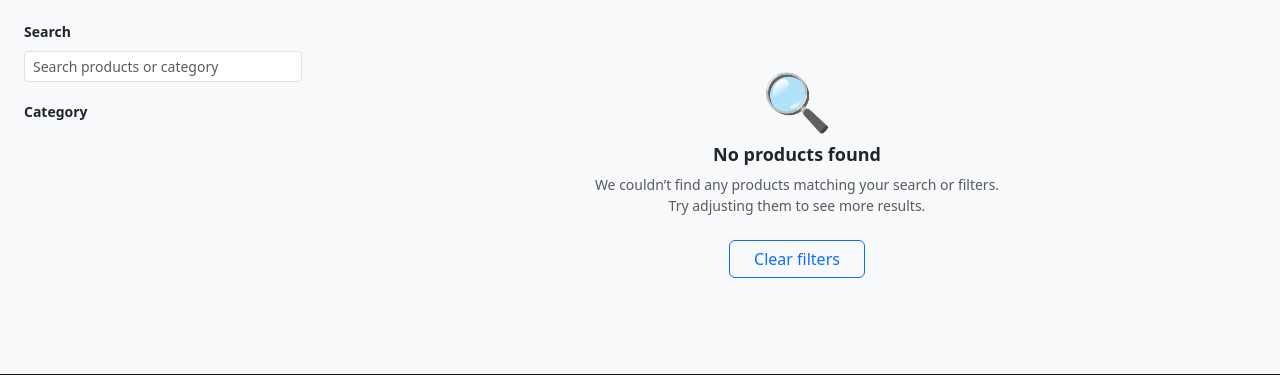
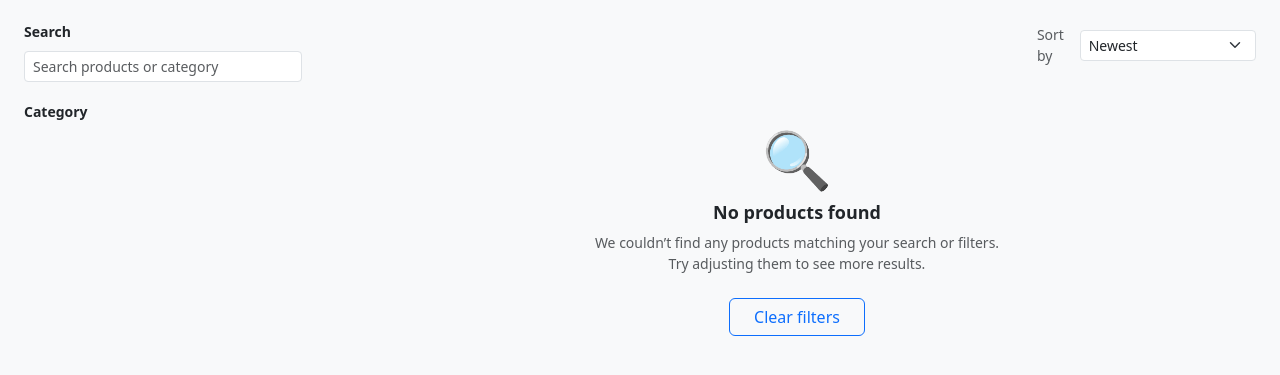
Before and after one commit to Saifuddin1/Store, a Flask app: page /products in a window 1280 px wide. Shown: the part 46-421 px from the top of the page. Run offline with Flask 3, Linux system fonts and the light colour scheme; data that the repository does not hold is empty.

Commit message:
updated code

```diff
--- a/app/main/routes.py
+++ b/app/main/routes.py
@@ -160,10 +160,11 @@ def move_wishlist_to_cart(product_id):
     flash("Moved to cart 🛒", "success")
     return redirect(url_for("main.wishlist"))
 
-# OLD
+
 # @main_bp.route("/products")
 # def product_list():
 #     q = request.args.get("q", "").strip()
+#     category_ids = request.args.getlist("categories")  # 👈 NEW
 
 #     products_query = (
 #         Product.query
@@ -174,7 +175,7 @@ def move_wishlist_to_cart(product_id):
 #         )
 #     )
 
-#     # 🔍 SEARCH LOGIC
+#     # 🔍 SEARCH
 #     if q:
 #         products_query = products_query.filter(
 #             or_(
@@ -183,13 +184,19 @@ def move_wishlist_to_cart(product_id):
 #             )
 #         )
 
+#     # 🧩 CATEGORY FILTER
+#     if category_ids:
+#         products_query = products_query.filter(
+#             Product.category_id.in_(category_ids)
+#         )
+
 #     products = (
 #         products_query
 #         .order_by(Product.created_at.desc())
 #         .all()
 #     )
 
-#     # ⭐ Rating summary (avg + count)
+#     # ⭐ RATINGS (UNCHANGED)
 #     ratings = (
 #         db.session.query(
 #             ProductReview.product_id,
@@ -209,29 +216,44 @@ def move_wishlist_to_cart(product_id):
 #         for r in ratings
 #     }
 
+#     # 📦 ALL ACTIVE CATEGORIES (FOR FILTER)
+#     categories = Category.query.filter_by(is_active=True).all()
+
 #     return render_template(
 #         "store/products.html",
 #         products=products,
 #         rating_map=rating_map,
-#         search_query=q  # optional UX improvement
+#         categories=categories,
+#         selected_categories=category_ids,
+#         search_query=q
 #     )
 
 
 @main_bp.route("/products")
 def product_list():
+
+    # =======================
+    # QUERY PARAMS
+    # =======================
     q = request.args.get("q", "").strip()
-    category_ids = request.args.getlist("categories")  # 👈 NEW
+    category_ids = request.args.getlist("categories")
+    sort = request.args.get("sort", "newest")
 
+    # =======================
+    # BASE QUERY
+    # =======================
     products_query = (
         Product.query
         .join(Category)
         .filter(
-            Product.is_active == True,
-            Category.is_active == True
+            Product.is_active.is_(True),
+            Category.is_active.is_(True)
         )
     )
 
-    # 🔍 SEARCH
+    # =======================
+    # SEARCH (NAME + CATEGORY)
+    # =======================
     if q:
         products_query = products_query.filter(
             or_(
@@ -240,26 +262,54 @@ def product_list():
             )
         )
 
-    # 🧩 CATEGORY FILTER
+    # =======================
+    # CATEGORY FILTER
+    # =======================
     if category_ids:
         products_query = products_query.filter(
             Product.category_id.in_(category_ids)
         )
 
-    products = (
-        products_query
-        .order_by(Product.created_at.desc())
-        .all()
-    )
+    # =======================
+    # SORTING (MYSQL SAFE)
+    # =======================
+    if sort == "price_low":
+        products_query = products_query.order_by(Product.price.asc())
 
-    # ⭐ RATINGS (UNCHANGED)
+    elif sort == "price_high":
+        products_query = products_query.order_by(Product.price.desc())
+
+    elif sort == "rating":
+        avg_rating = func.avg(ProductReview.rating)
+
+        products_query = (
+            products_query
+            .outerjoin(ProductReview)
+            .group_by(Product.id)
+            .order_by(
+                avg_rating.is_(None),   # 👈 NULLs last
+                avg_rating.desc()
+            )
+        )
+
+    else:  # newest
+        products_query = products_query.order_by(Product.created_at.desc())
+
+    # =======================
+    # EXECUTE QUERY
+    # =======================
+    products = products_query.all()
+
+    # =======================
+    # RATING SUMMARY (UI)
+    # =======================
     ratings = (
         db.session.query(
             ProductReview.product_id,
             func.avg(ProductReview.rating).label("avg_rating"),
             func.count(ProductReview.id).label("total_reviews")
         )
-        .filter(ProductReview.is_approved == True)
+        .filter(ProductReview.is_approved.is_(True))
         .group_by(ProductReview.product_id)
         .all()
     )
@@ -272,17 +322,24 @@ def product_list():
         for r in ratings
     }
 
-    # 📦 ALL ACTIVE CATEGORIES (FOR FILTER)
+    # =======================
+    # ACTIVE CATEGORIES
+    # =======================
     categories = Category.query.filter_by(is_active=True).all()
 
+    # =======================
+    # RENDER
+    # =======================
     return render_template(
         "store/products.html",
         products=products,
         rating_map=rating_map,
         categories=categories,
         selected_categories=category_ids,
-        search_query=q
+        search_query=q,
+        selected_sort=sort
     )
+
 
 
 
--- a/app/templates/store/products.html
+++ b/app/templates/store/products.html
@@ -55,11 +55,7 @@
         </div>
 
       </form>
-
     </aside>
-
-
-
 
     <!-- ================= PRODUCTS AREA ================= -->
     <main class="col-lg-9 col-12">
@@ -73,8 +69,7 @@
             name="q"
             value="{{ search_query }}"
             class="form-control"
-            placeholder="Search products or category"
-          >
+            placeholder="Search products or category">
 
           <button
             class="btn btn-outline-dark"
@@ -83,11 +78,54 @@
             data-bs-target="#mobileFilter">
             ☰
           </button>
-
         </form>
       </div>
 
-      <!-- SEARCH RESULT INFO -->
+      <!-- SORT BAR -->
+      <div class="d-flex justify-content-end align-items-center mb-3">
+
+        <form method="GET" id="sortForm" class="d-flex align-items-center gap-2">
+
+          {% if search_query %}
+            <input type="hidden" name="q" value="{{ search_query }}">
+          {% endif %}
+
+          {% for cat in selected_categories %}
+            <input type="hidden" name="categories" value="{{ cat }}">
+          {% endfor %}
+
+          <label class="small text-muted mb-0">Sort by</label>
+
+          <select
+            name="sort"
+            class="form-select form-select-sm"
+            onchange="this.form.submit()">
+
+            <option value="newest"
+              {% if selected_sort == "newest" %}selected{% endif %}>
+              Newest
+            </option>
+
+            <option value="price_low"
+              {% if selected_sort == "price_low" %}selected{% endif %}>
+              Price: Low → High
+            </option>
+
+            <option value="price_high"
+              {% if selected_sort == "price_high" %}selected{% endif %}>
+              Price: High → Low
+            </option>
+
+            <option value="rating"
+              {% if selected_sort == "rating" %}selected{% endif %}>
+              Customer Rating
+            </option>
+
+          </select>
+        </form>
+      </div>
+
+      <!-- SEARCH INFO -->
       {% if search_query %}
         <div class="text-muted mb-3">
           Showing results for "<strong>{{ search_query }}</strong>"
@@ -106,13 +144,9 @@
       {% else %}
         <div class="no-products-wrapper text-center py-5">
 
-          <div class="no-products-icon mb-3">
-            🔍
-          </div>
+          <div class="no-products-icon mb-3">🔍</div>
 
-          <h5 class="fw-semibold mb-2">
-            No products found
-          </h5>
+          <h5 class="fw-semibold mb-2">No products found</h5>
 
           <p class="text-muted mb-4">
             We couldn’t find any products matching your search or filters.<br>
@@ -126,7 +160,6 @@
 
         </div>
       {% endif %}
-
 
     </main>
   </div>
@@ -149,8 +182,36 @@
           name="q"
           value="{{ search_query }}"
           class="form-control"
-          placeholder="Search products or category"
-        >
+          placeholder="Search products or category">
+      </div>
+
+      <!-- SORT -->
+      <div class="mb-4">
+        <label class="fw-semibold mb-2">Sort by</label>
+        <select name="sort"
+                class="form-select"
+                onchange="this.form.submit()">
+
+          <option value="newest"
+            {% if selected_sort == "newest" %}selected{% endif %}>
+            Newest
+          </option>
+
+          <option value="price_low"
+            {% if selected_sort == "price_low" %}selected{% endif %}>
+            Price: Low → High
+          </option>
+
+          <option value="price_high"
+            {% if selected_sort == "price_high" %}selected{% endif %}>
+            Price: High → Low
+          </option>
+
+          <option value="rating"
+            {% if selected_sort == "rating" %}selected{% endif %}>
+            Customer Rating
+          </option>
+        </select>
       </div>
 
       <!-- CATEGORY -->
@@ -164,8 +225,7 @@
           name="categories"
           value="{{ cat.id }}"
           id="mcat{{ cat.id }}"
-          {% if cat.id|string in selected_categories %}checked{% endif %}
-        >
+          {% if cat.id|string in selected_categories %}checked{% endif %}>
         <label class="form-check-label" for="mcat{{ cat.id }}">
           {{ cat.name }}
         </label>
@@ -176,39 +236,34 @@
   </div>
 </div>
 
-<!-- ================= AUTO APPLY FILTER ================= -->
+<!-- ================= JS (AUTO APPLY + CLEAR SEARCH) ================= -->
 <script>
 document.addEventListener("DOMContentLoaded", function () {
 
-  // ✅ Auto apply category filter
+  // Auto-submit category filters
   document.querySelectorAll(".category-filter").forEach(cb => {
-    cb.addEventListener("change", function () {
-      cb.closest("form").submit();
-    });
+    cb.addEventListener("change", () => cb.closest("form").submit());
   });
 
-  // ✅ Clear search button
+  // Clear search button
   const searchInput = document.getElementById("productSearch");
   const clearBtn = document.getElementById("clearSearchBtn");
 
   if (searchInput && clearBtn) {
-
-    function toggleClearBtn() {
+    function toggleClear() {
       clearBtn.style.display = searchInput.value.trim() ? "block" : "none";
     }
 
-    toggleClearBtn();
-    searchInput.addEventListener("input", toggleClearBtn);
+    toggleClear();
+    searchInput.addEventListener("input", toggleClear);
 
     clearBtn.addEventListener("click", function () {
       searchInput.value = "";
-      toggleClearBtn();
+      toggleClear();
       searchInput.closest("form").submit();
     });
   }
-
 });
 </script>
 
-
 {% endblock %}
```
Lines whose indentation alone changed are shown as unchanged.
